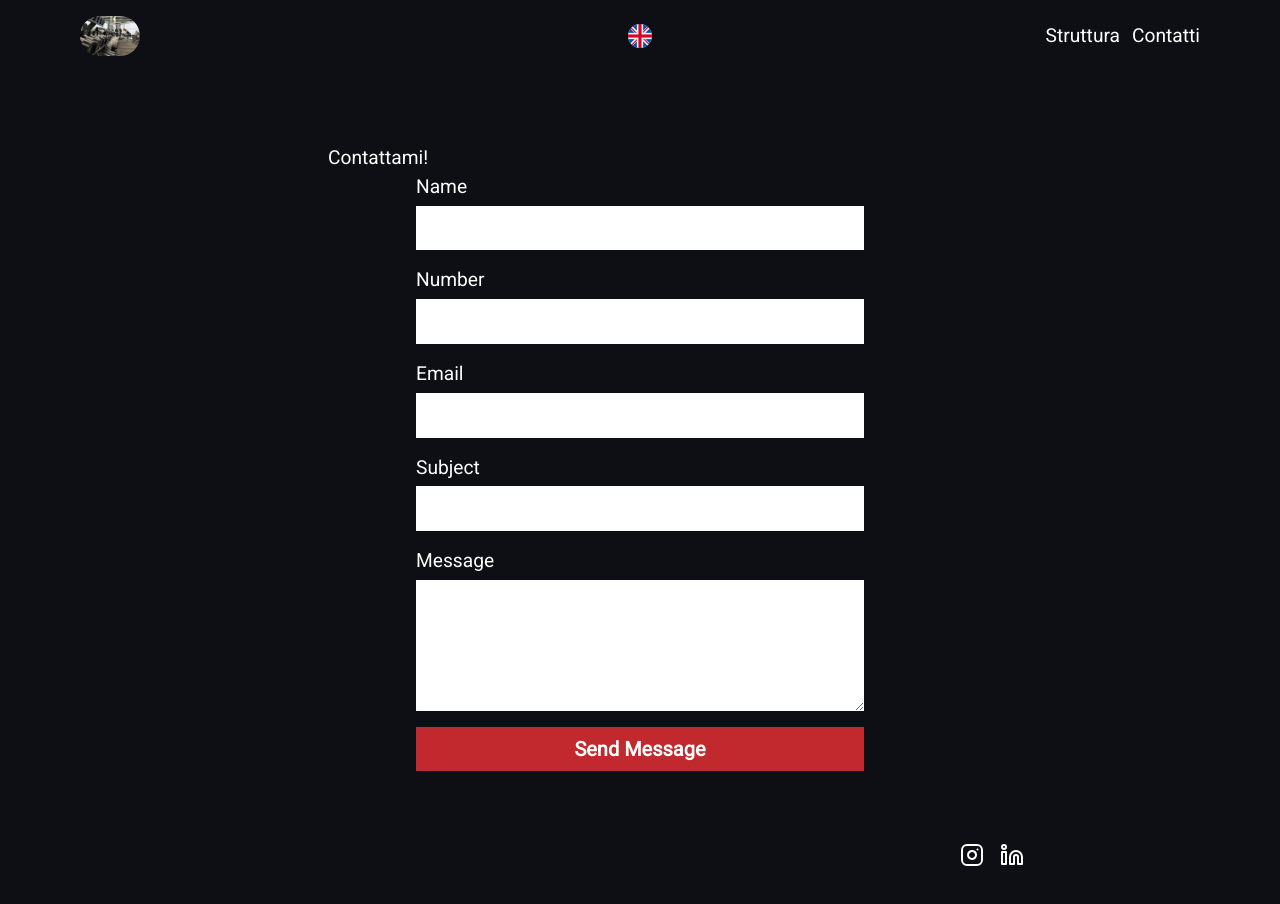
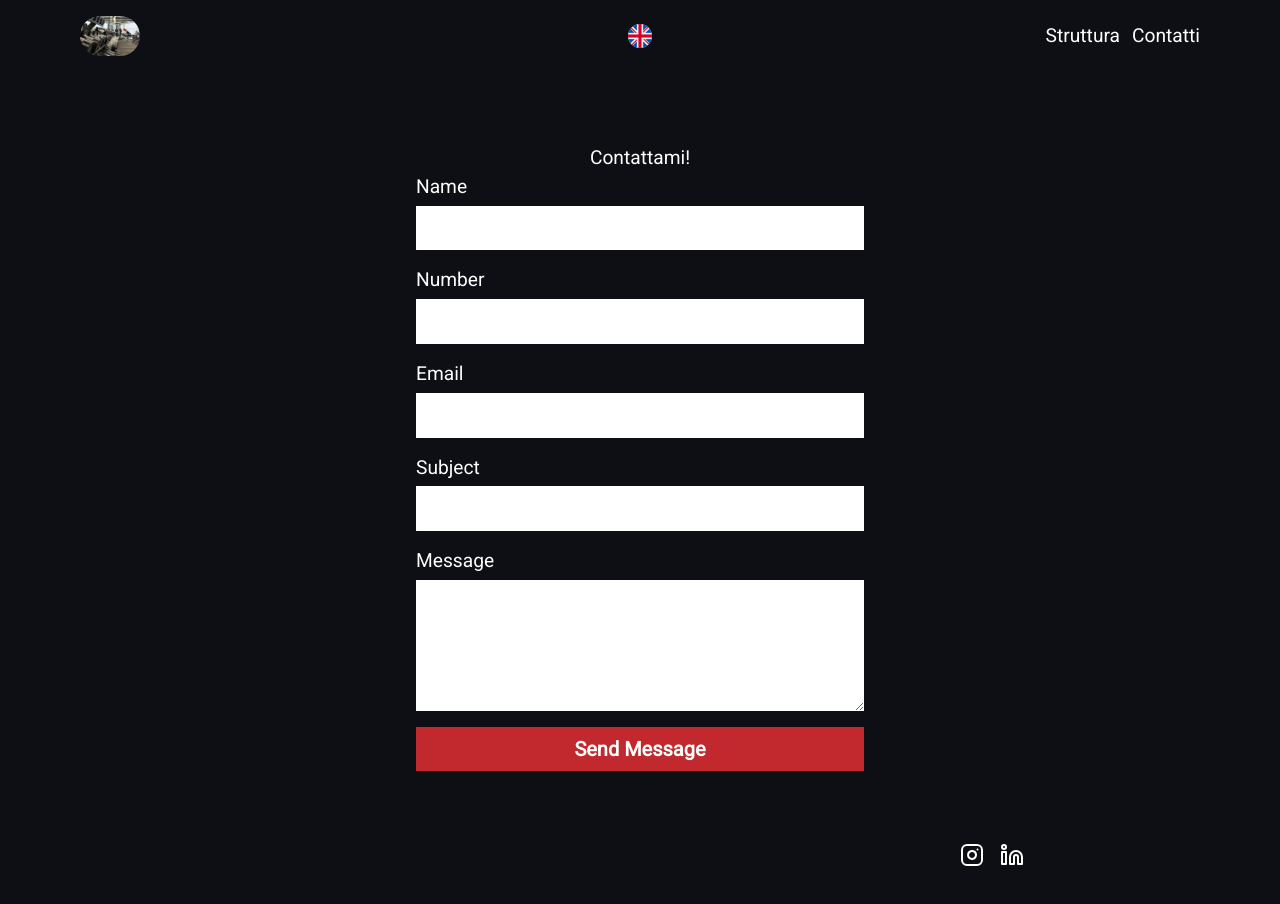
Before and after one commit to Marcofa87/alessandrobianchetti, a Next.js app: page /contacts in a window 1280 px wide. Shown: the top 904 px of the page. Built offline with nearby package versions, Linux system fonts and the light colour scheme.

Commit message:
centered CTA inside contact-page

```diff
--- a/app/ui/contacts/contact-page.tsx
+++ b/app/ui/contacts/contact-page.tsx
@@ -46,7 +46,7 @@ export default function ContactForm() {
 
   return (
     <div className="w-full max-w-2xl mx-auto p-6">
-      <h2>Contattami!</h2>
+      <h2 className="text-center">Contattami!</h2>
       <form
         onSubmit={handleSubmit(onSubmit)}
         className="space-y-4 max-w-md mx-auto"
```
